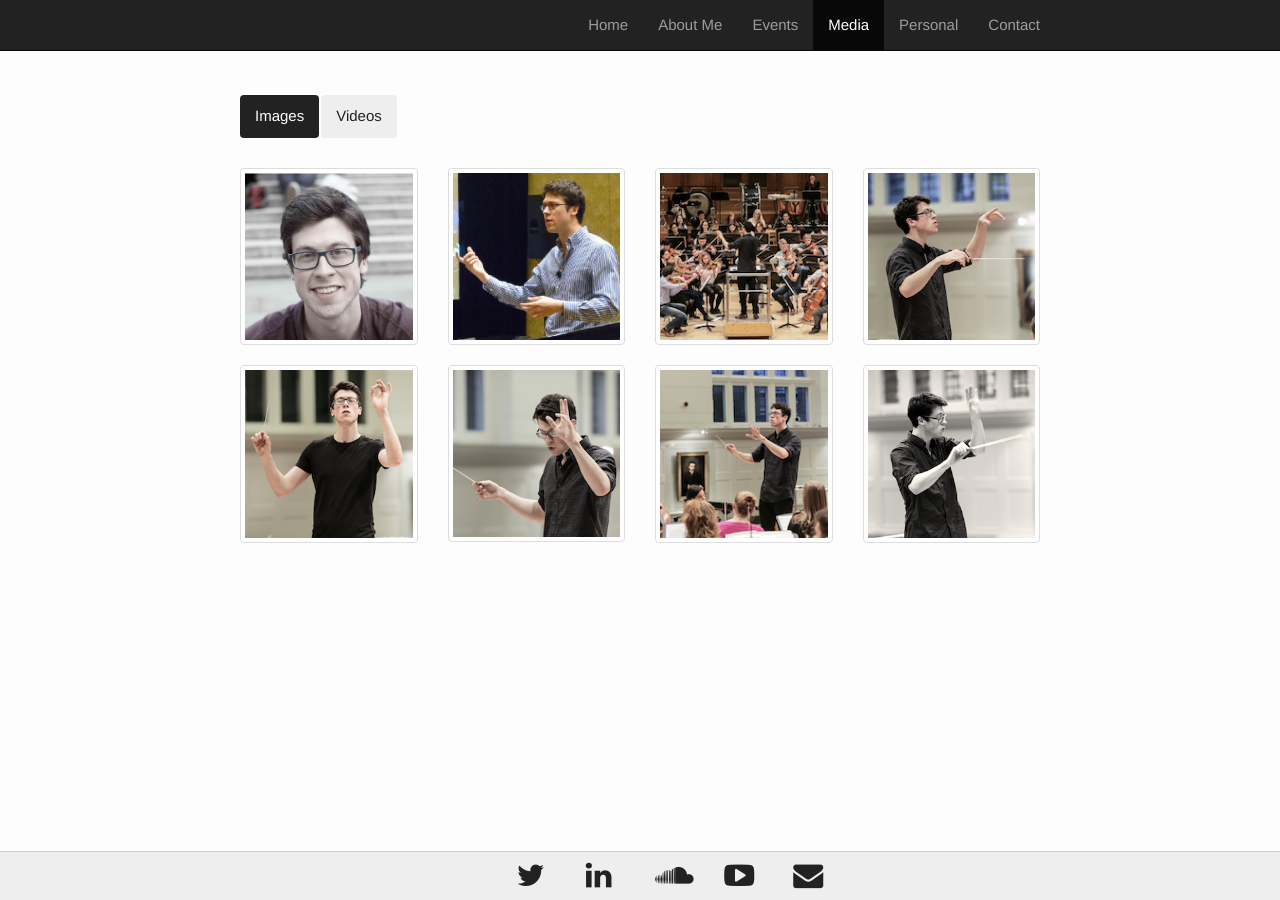
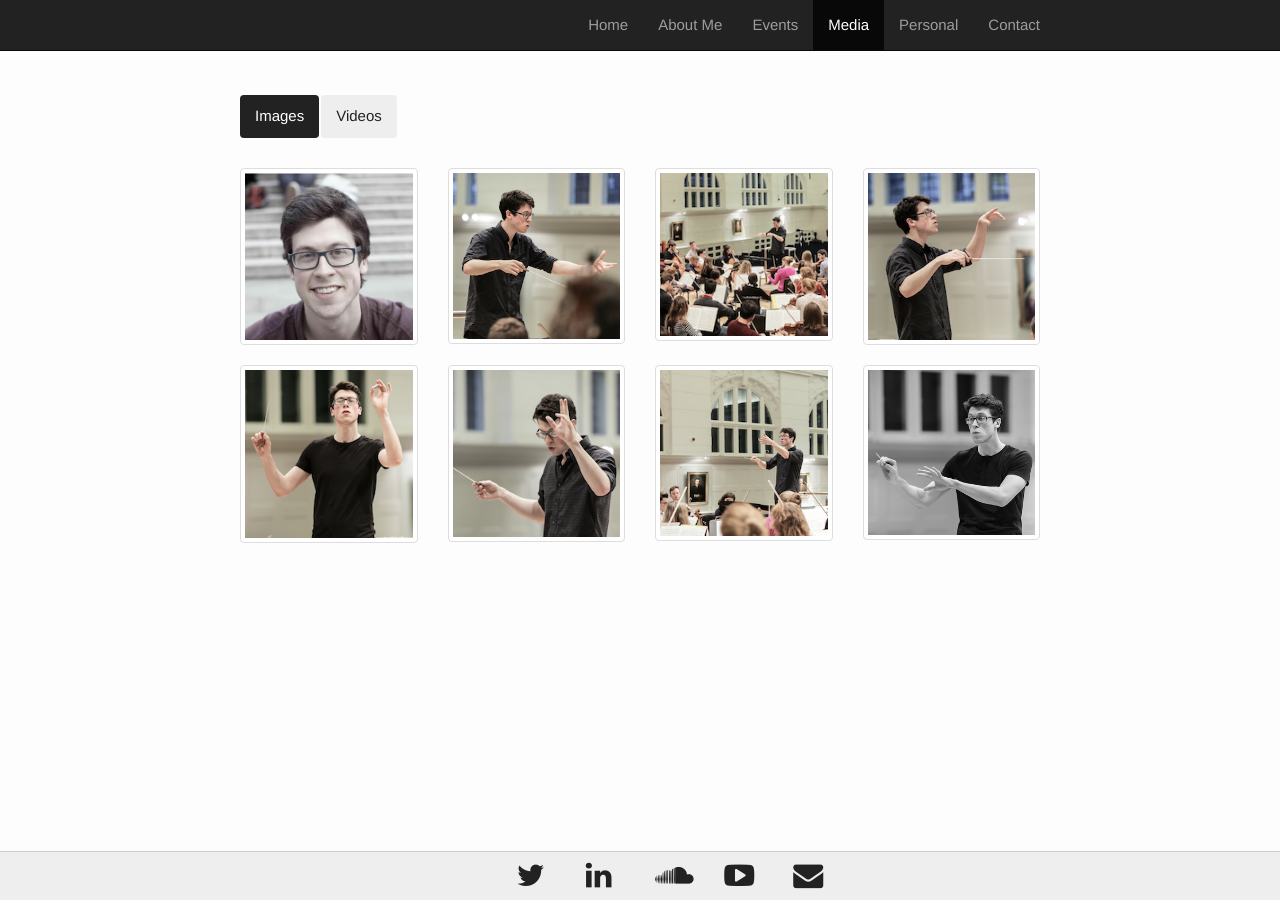
Before and after one commit to musicman10201/musicman10201.github.io, a Jekyll site: the page built from media.html, in a window 1280 px wide. Built offline with Jekyll 4.4.1, drawn with Linux system fonts in a browser that asks for light colours.

Commit message:
Update media.html

```diff
--- a/media.html
+++ b/media.html
@@ -15,13 +15,13 @@ permalink: /media/
     <div role="tabpanel" class="tab-pane active" id="images">
       <div class="row">
         {% include image.html base='/images/media/newphoto' title='Photo 1' %}
-        {% include image.html base='/images/media/masterclass2' title='Photo 2' %}
-        {% include image.html base='/images/media/19reduced' title='Photo 3' %}
+        {% include image.html base='/images/media/21edited' title='Photo 2' %}
+        {% include image.html base='/images/media/28croppedreduced' title='Photo 3' %}
         {% include image.html base='/images/media/9editedreduced' title='Photo 4' %}
         {% include image.html base='/images/media/15edited' title='Photo 5' %}
         {% include image.html base='/images/media/20cropped' title='Photo 6' %}
-        {% include image.html base='/images/media/2editedcropped' title='Photo 7' %}
-        {% include image.html base='/images/media/8editedreduced' title='Photo 7' %}
+        {% include image.html base='/images/media/11edited' title='Photo 7' %}
+        {% include image.html base='/images/media/16reduced' title='Photo 8' %}
       </div>
     </div>
     <div role="tabpanel" class="tab-pane" id="videos">
```
